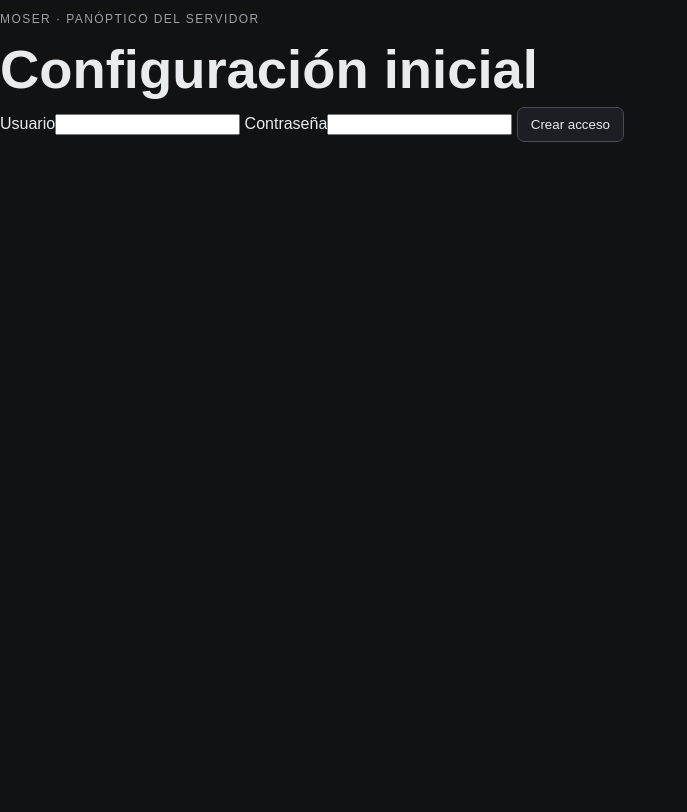
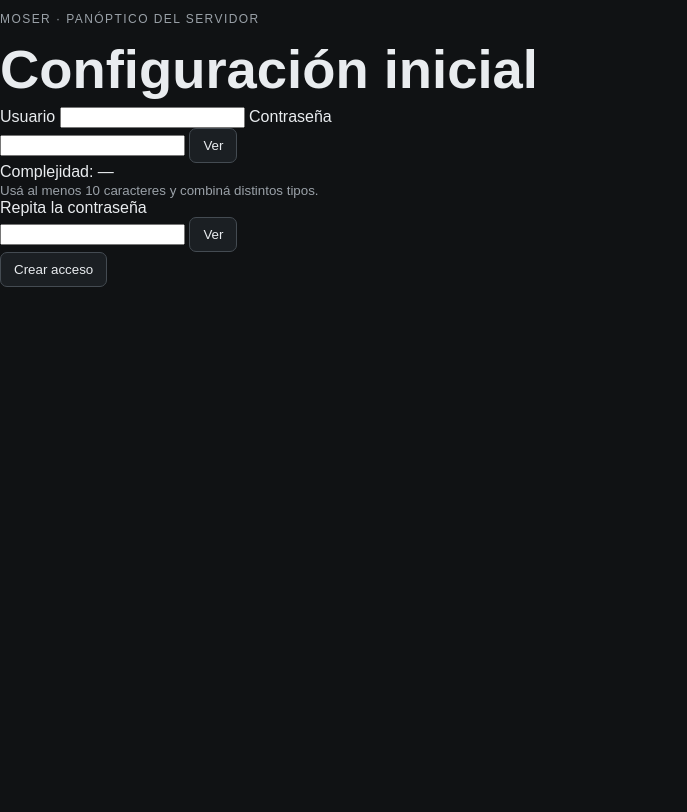
Before and after one commit to nicolaievich/Moser, a FastAPI app: page /setup in a window 1280 px wide. Shown: the whole page, without its empty margins (0-687 px from the left). Run offline with FastAPI, Linux system fonts and the light colour scheme.

Commit message:
Mejorar formulario de registro y contraseña

```diff
--- a/templates/login.html
+++ b/templates/login.html
@@ -1,11 +1,47 @@
 <!doctype html>
-<html lang="es"><head><meta charset="utf-8"><meta name="viewport" content="width=device-width,initial-scale=1">
-<title>{{ title }}</title><link rel="stylesheet" href="{{ url_for('static', path='style.css') }}"></head>
-<body><main class="auth-container"><section class="auth-card">
-<p class="eyebrow">MOSER · PANÓPTICO DEL SERVIDOR</p><h1>{{ heading }}</h1>
+<html lang="es">
+<head>
+<meta charset="utf-8"><meta name="viewport" content="width=device-width,initial-scale=1">
+<title>{{ title }}</title><link rel="stylesheet" href="{{ url_for('static', path='style.css') }}">
+</head>
+<body class="auth-page">
+<main class="auth-container"><section class="auth-card">
+<p class="eyebrow">MOSER · PANÓPTICO DEL SERVIDOR</p>
+<h1>{{ heading }}</h1>
 {% if error %}<p class="auth-error">{{ error }}</p>{% endif %}
-<form method="post" action="{{ action }}">
-<label for="username">Usuario</label><input id="username" name="username" type="text" autocomplete="username" required>
-<label for="password">Contraseña</label><input id="password" name="password" type="password" autocomplete="{{ autocomplete }}" required>
-<button type="submit">{{ button }}</button></form>
-</section></main></body></html>
+<form method="post" action="{{ action }}" class="auth-form">
+<label for="username">Usuario</label>
+<input id="username" name="username" type="text" autocomplete="username" required>
+<label for="password">Contraseña</label>
+<div class="password-row"><input id="password" name="password" type="password" autocomplete="{{ autocomplete }}" required>
+<button type="button" class="password-toggle" onclick="togglePassword()">Ver</button></div>
+{% if action == "/setup" %}
+<div class="password-strength"><span id="strength-label">Complejidad: —</span><div class="strength-bar"><i id="strength-bar"></i></div><small id="strength-help">Usá al menos 10 caracteres y combiná distintos tipos.</small></div>
+<label for="password-confirm">Repita la contraseña</label>
+<div class="password-row"><input id="password-confirm" name="password_confirm" type="password" autocomplete="new-password" required>
+<button type="button" class="password-toggle" onclick="toggleConfirm()">Ver</button></div>
+{% endif %}
+<button type="submit">{{ button }}</button>
+</form>
+</section></main>
+<script>
+const password=document.getElementById("password");
+const confirmPassword=document.getElementById("password-confirm");
+function togglePassword(){password.type=password.type==="password"?"text":"password";}
+function toggleConfirm(){confirmPassword.type=confirmPassword.type==="password"?"text":"password";}
+function updateStrength(){
+  if(!password)return;
+  const p=password.value;
+  const score=(p.length>=10)+(/[a-z]/.test(p))+(/[A-Z]/.test(p))+(/[0-9]/.test(p))+(/[^A-Za-z0-9]/.test(p));
+  const label=document.getElementById("strength-label");
+  const bar=document.getElementById("strength-bar");
+  const names=["—","Muy débil","Débil","Aceptable","Fuerte","Muy fuerte"];
+  label.textContent="Complejidad: "+names[score];
+  bar.style.width=(score*20)+"%";
+}
+password?.addEventListener("input",updateStrength);
+document.querySelector(".auth-form")?.addEventListener("submit",e=>{
+  if(confirmPassword && password.value!==confirmPassword.value){e.preventDefault();alert("Las contraseñas no coinciden.");}
+});
+</script>
+</body></html>
```
